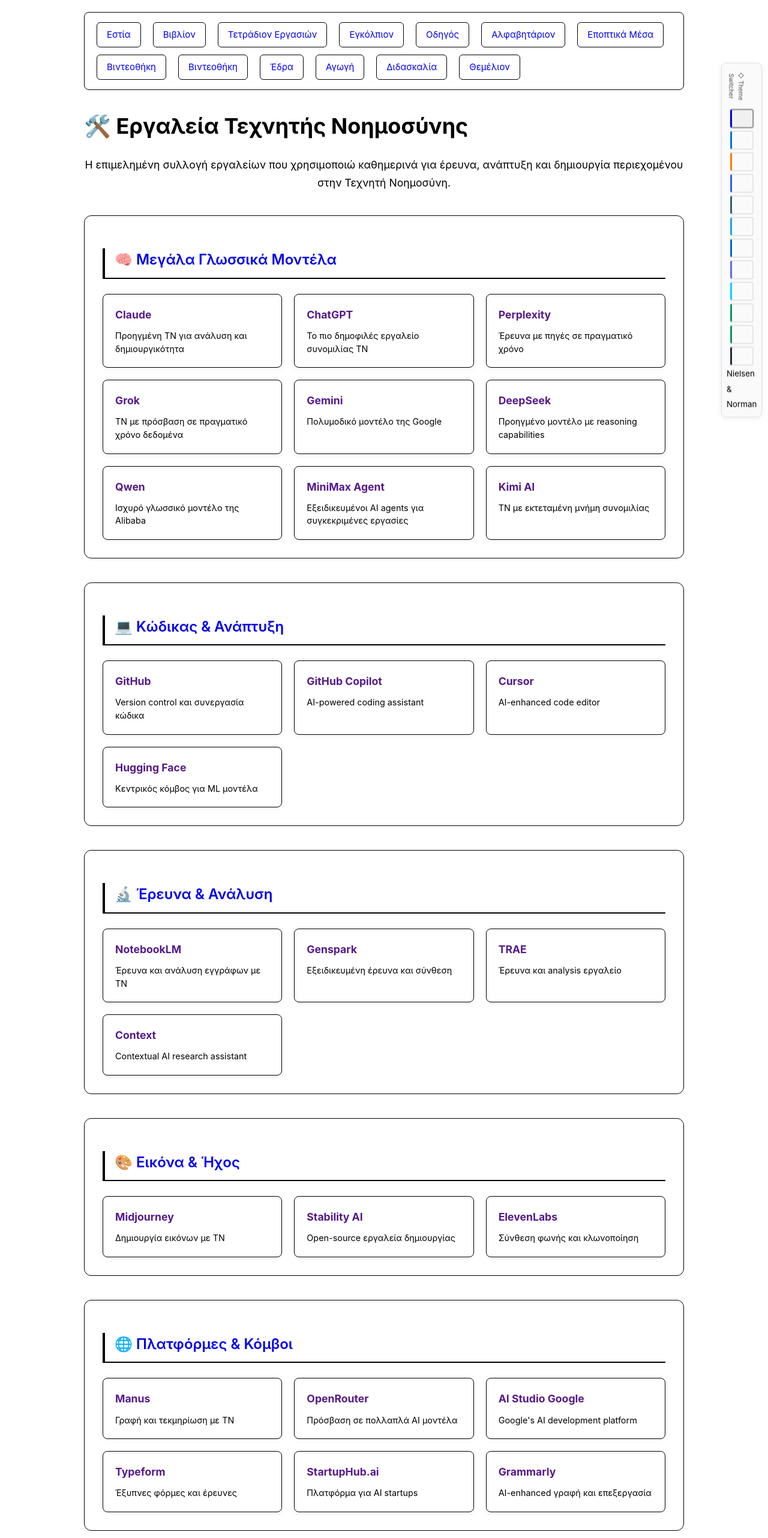
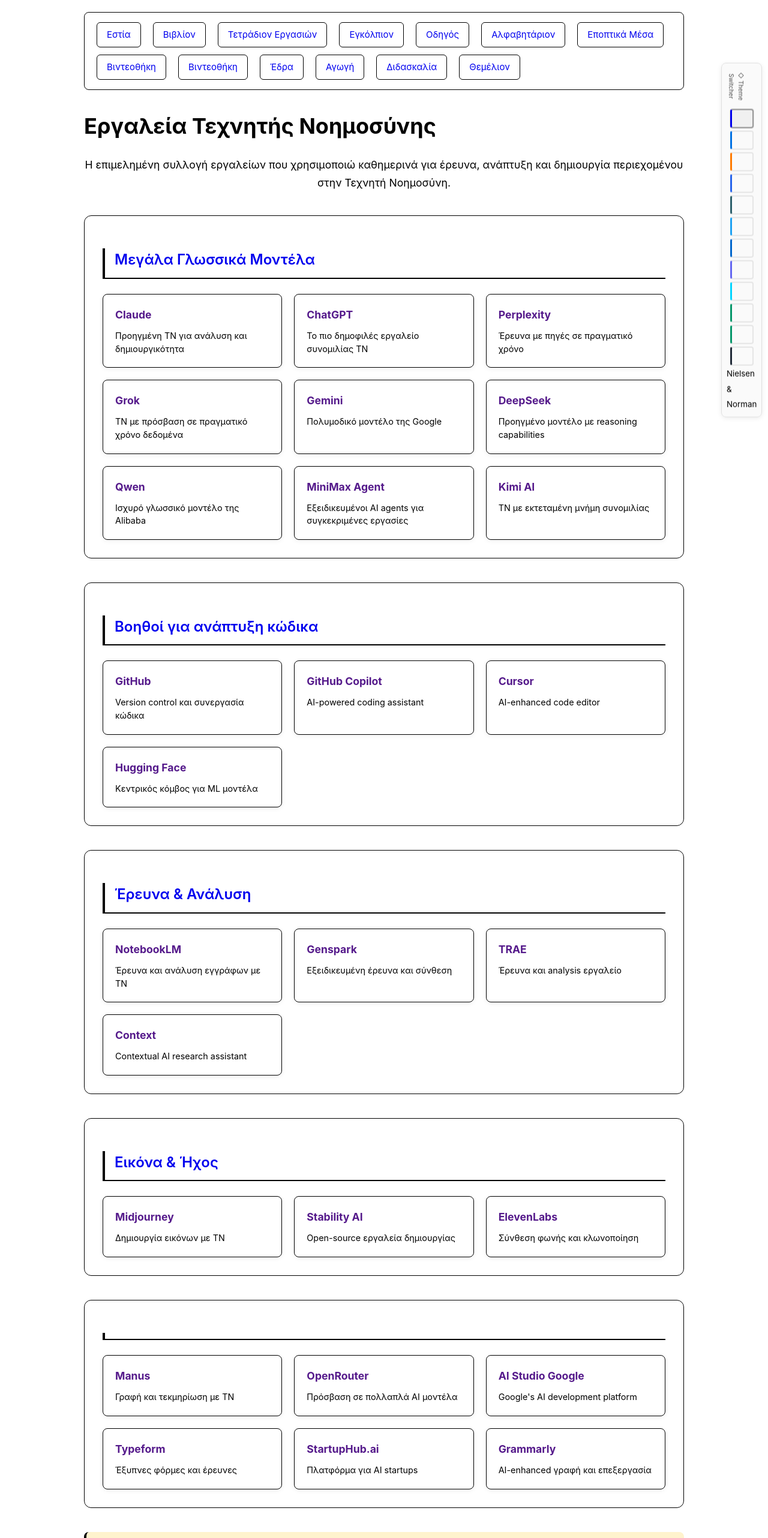
Before and after one commit to Deefunxion/draftV2, a plain HTML site: page my-stack.html in a window 1280 px wide. Shown: the top 2564 px of the page at 60% size. Drawn offline with Linux system fonts and the light colour scheme.

Commit message:
commit on main

```diff
--- a/mobile-nav.js
+++ b/mobile-nav.js
@@ -54,6 +54,7 @@ function initializeMobileNav() {
         const mobileLink = link.cloneNode(true);
         mobileLink.setAttribute('tabindex', '0');
         mobileNav.appendChild(mobileLink);
+    });
 
     // Add close button to mobile nav
     mobileNav.appendChild(closeBtn);
--- a/my-stack.html
+++ b/my-stack.html
@@ -26,13 +26,13 @@
     </div>
 
     <main>
-        <h1>🛠️ Εργαλεία Τεχνητής Νοημοσύνης</h1>
+        <h1> Εργαλεία Τεχνητής Νοημοσύνης</h1>
         <p class="intro-text">Η επιμελημένη συλλογή εργαλείων που χρησιμοποιώ καθημερινά για έρευνα, ανάπτυξη και δημιουργία περιεχομένου στην Τεχνητή Νοημοσύνη.</p>
 
         <div class="tool-stack-container">
             <!-- Large Language Models -->
             <section class="tool-category">
-                <h2>🧠 Μεγάλα Γλωσσικά Μοντέλα</h2>
+                <h2> Μεγάλα Γλωσσικά Μοντέλα</h2>
                 <div class="tool-grid">
                     <div class="tool-item">
                         <h3><a href="https://claude.ai" target="_blank">Claude</a></h3>
@@ -75,7 +75,7 @@
 
             <!-- Code & Development -->
             <section class="tool-category">
-                <h2>💻 Κώδικας & Ανάπτυξη</h2>
+                <h2>Βοηθοί για ανάπτυξη κώδικα</h2>
                 <div class="tool-grid">
                     <div class="tool-item">
                         <h3><a href="https://github.com" target="_blank">GitHub</a></h3>
@@ -98,7 +98,7 @@
 
             <!-- Research & Analysis -->
             <section class="tool-category">
-                <h2>🔬 Έρευνα & Ανάλυση</h2>
+                <h2> Έρευνα & Ανάλυση</h2>
                 <div class="tool-grid">
                     <div class="tool-item">
                         <h3><a href="https://notebooklm.google.com" target="_blank">NotebookLM</a></h3>
@@ -121,7 +121,7 @@
 
             <!-- Image & Audio Generation -->
             <section class="tool-category">
-                <h2>🎨 Εικόνα & Ήχος</h2>
+                <h2> Εικόνα & Ήχος</h2>
                 <div class="tool-grid">
                     <div class="tool-item">
                         <h3><a href="https://www.midjourney.com" target="_blank">Midjourney</a></h3>
@@ -140,7 +140,7 @@
 
             <!-- Platforms & Hubs -->
             <section class="tool-category">
-                <h2>🌐 Πλατφόρμες & Κόμβοι</h2>
+                <h2> </h2>
                 <div class="tool-grid">
                     <div class="tool-item">
                         <h3><a href="https://manus.space" target="_blank">Manus</a></h3>
```
Also changed, not shown: didaskalia.html (+3 -18 lines).
